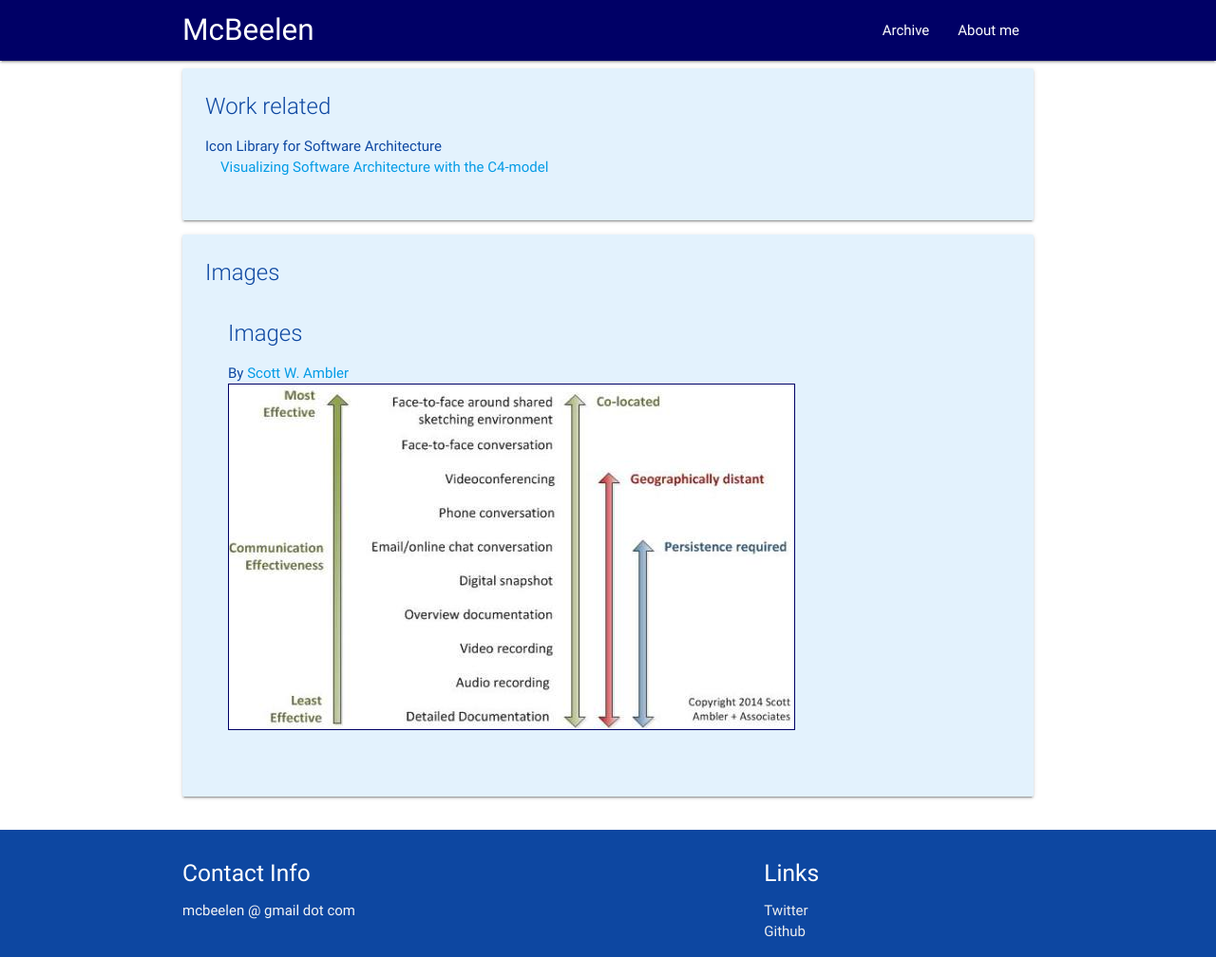
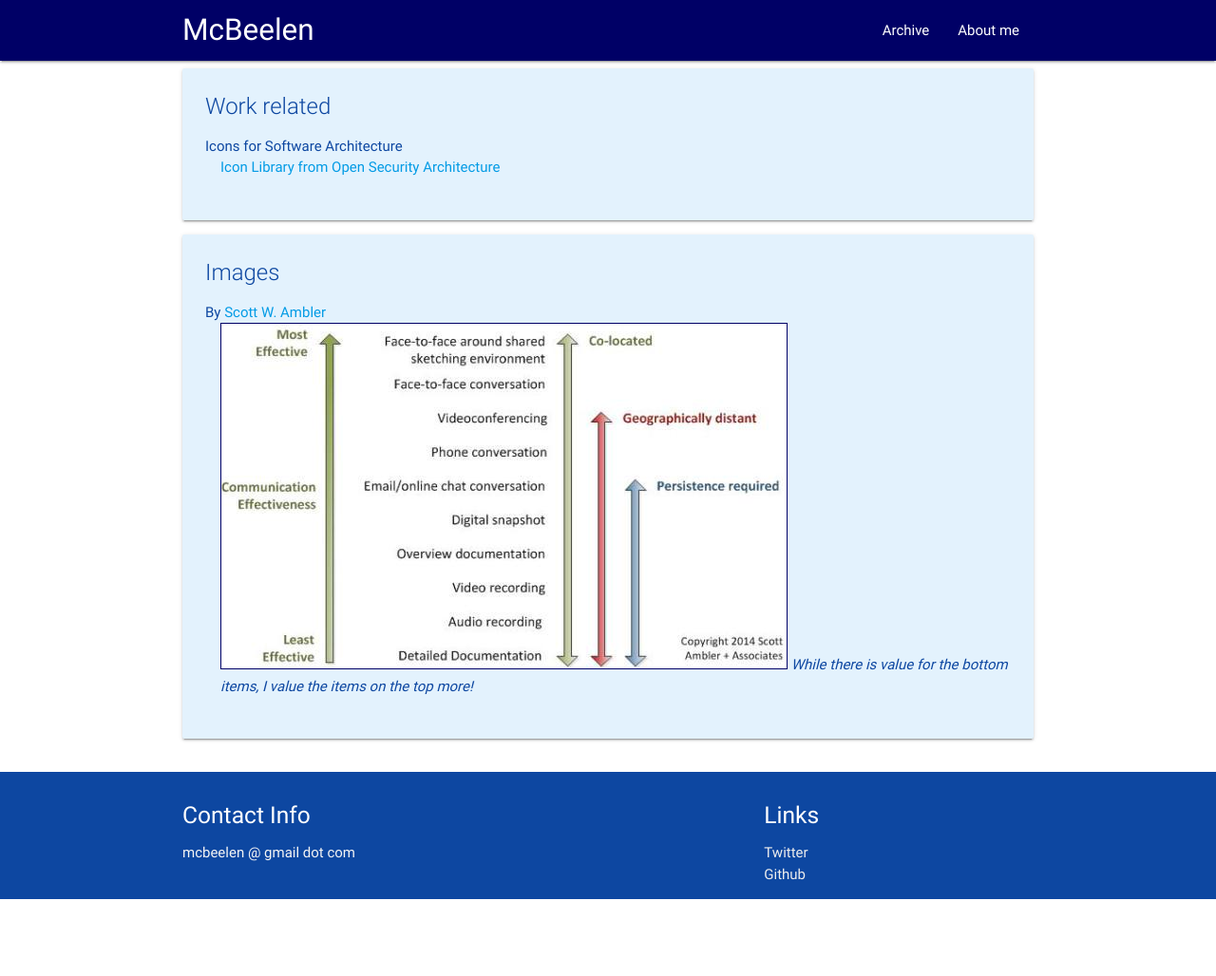
Before and after one commit to mcbeelen/mcbeelen.github.io, a Jekyll site: the page built from archive.html, in a window 1280 px wide. Shown: the whole page at 95% size. Built offline with Jekyll 4.4.1, drawn with Linux system fonts in a browser that asks for light colours; after the commit the page ends 967 px from its top, so only the background shows below that.

Commit message:
Various layout fixes

```diff
--- a/archive.html
+++ b/archive.html
@@ -10,36 +10,32 @@ title: Archive of interesting stuff
                 <span class="card-title">Work related</span>
 
                 <dl>
-                    <dt>Icon Library for Software Architecture</dt>
+                    <dt>Icons for Software Architecture</dt>
                     <dd>
-                        <a href="https://www.opensecurityarchitecture.org/cms/library/icon-library">
-                            Visualizing Software Architecture with the C4-model</a>
+                        <a href="https://www.opensecurityarchitecture.org/cms/library/icon-library">Icon Library from Open Security Architecture</a>
                     </dd>
                 </dl>
-
 
             </div>
 
         </div>
 
         <div class="card">
+
             <div class="card-content">
                 <span class="card-title">Images</span>
 
-                <div class="card-content">
-                    <span class="card-title">Images</span>
+                <dl>
+                    <dt>By <a href="https://twitter.com/scottwambler">Scott W. Ambler</a></dt>
+                    <dd>
+                        <img src="images/effective-communication.jpeg" alt="Communication become more effective with co-location and visuals">
+                        <em>While there is value for the bottom items, I value the items on the top more!</em>
 
-                    <dl>
-                        <dt>By <a href="https://twitter.com/scottwambler">Scott W. Ambler</a></dt>
-                        <img src="images/effective-communication.jpeg" alt="Communication become more effective with co-location and visuals">
-                    </dl>
-
-                </div>
-
+                    </dd>
+                </dl>
 
             </div>
         </div>
 
     </div>
-
 </div>
```
